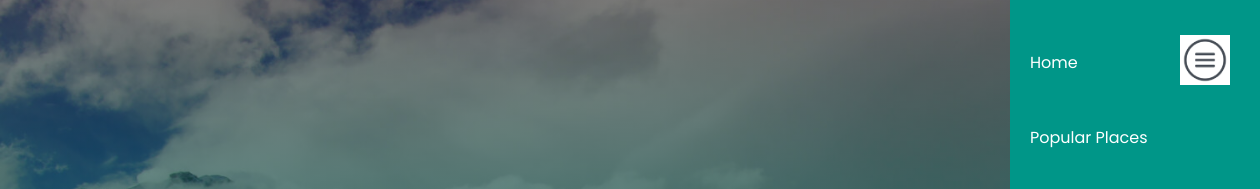
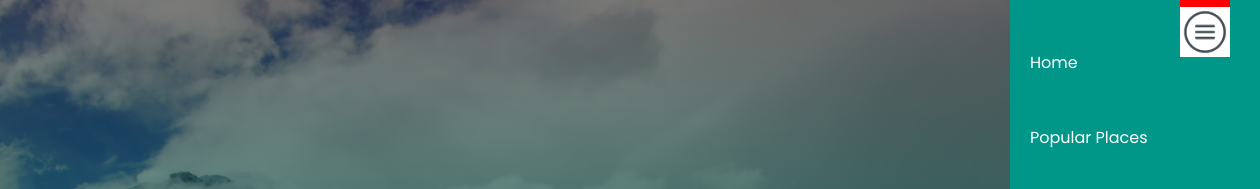
Before and after one commit to AnishaAnnu/Tourism, a plain HTML site: page index.html in a window 1280 px wide. Shown: the top 189 px of the page, 20-1280 px from the left. Drawn offline with Linux system fonts and the light colour scheme.

Commit message:
Update style.css

```diff
--- a/style.css
+++ b/style.css
@@ -77,11 +77,11 @@ nav ul li a{
 #menuBtn{
     width: 50px;
     height: 50px;
-    background: #009688;
+    background: red;
     text-align: center;
     position: fixed;
     right: 30px;
-    top: 20px;
+    top: -8px;
     border-radius: 3px;
     z-index: 3;
     cursor: pointer;
```
